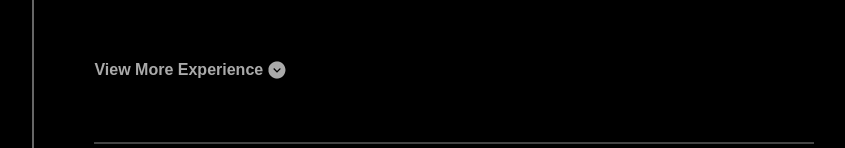
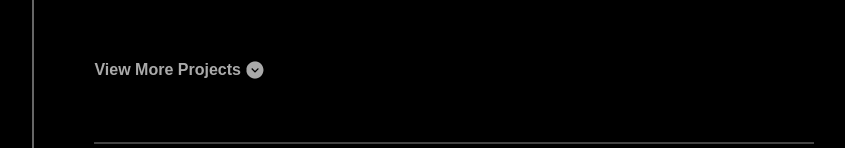
Before and after one commit to wldlglaso/wldlglaso.github.io, a Next.js app: page / in a window 1280 px wide. Shown: the part 3424-3572 px from the top of the page, without its empty margins (402-1247 px from the left). Built offline with nearby package versions, Linux system fonts and the light colour scheme; a web font is replaced by a local one.

Commit message:
chore: add name prop in ViewMoreButton

```diff
--- a/components/experience.tsx
+++ b/components/experience.tsx
@@ -19,7 +19,11 @@ const Experience = () => {
       {slicedlist.map((experience) => (
         <Card {...experience} key={experience.company} />
       ))}
-      <ViewMoreButton isOpen={open} onClick={handleClickMore} />
+      <ViewMoreButton
+        isOpen={open}
+        onClick={handleClickMore}
+        name="Experience"
+      />
     </section>
   );
 };
--- a/components/projects.tsx
+++ b/components/projects.tsx
@@ -15,7 +15,7 @@ const Projects = () => {
       {slicedlist.map((project) => (
         <Card {...project} key={project.title} />
       ))}
-      <ViewMoreButton isOpen={open} onClick={handleClickMore} />
+      <ViewMoreButton isOpen={open} onClick={handleClickMore} name="Projects" />
     </section>
   );
 };
--- a/components/viewMoreButton.tsx
+++ b/components/viewMoreButton.tsx
@@ -2,15 +2,16 @@ import Chevron from "@/public/assets/common/chevron.svg";
 
 interface ViewMoreButtonProps {
   isOpen: boolean;
+  name: string;
   onClick: () => void;
 }
 
-const ViewMoreButton = ({ isOpen, onClick }: ViewMoreButtonProps) => (
+const ViewMoreButton = ({ isOpen, name, onClick }: ViewMoreButtonProps) => (
   <button
     className="flex text-gray-A font-bold gap-x-[4px] items-center"
     onClick={onClick}
   >
-    <span>View {isOpen ? "Less" : "More"} Experience</span>
+    <span>{`View ${isOpen ? "Less" : "More"} ${name}`}</span>
     <Chevron className={`fill-gray-A ${isOpen ? "-rotate-90" : "rotate-90"}`} />
   </button>
 );
```
